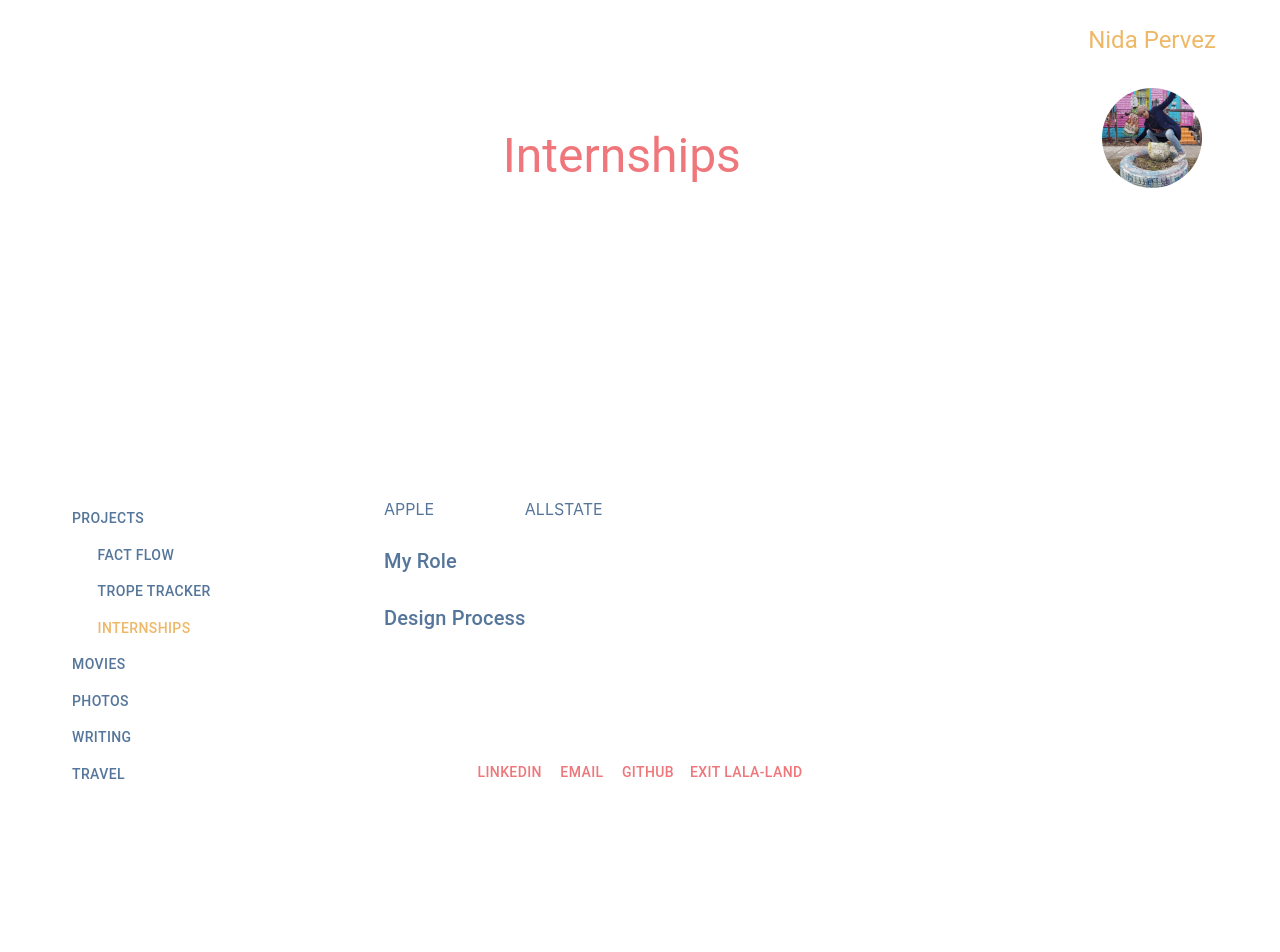
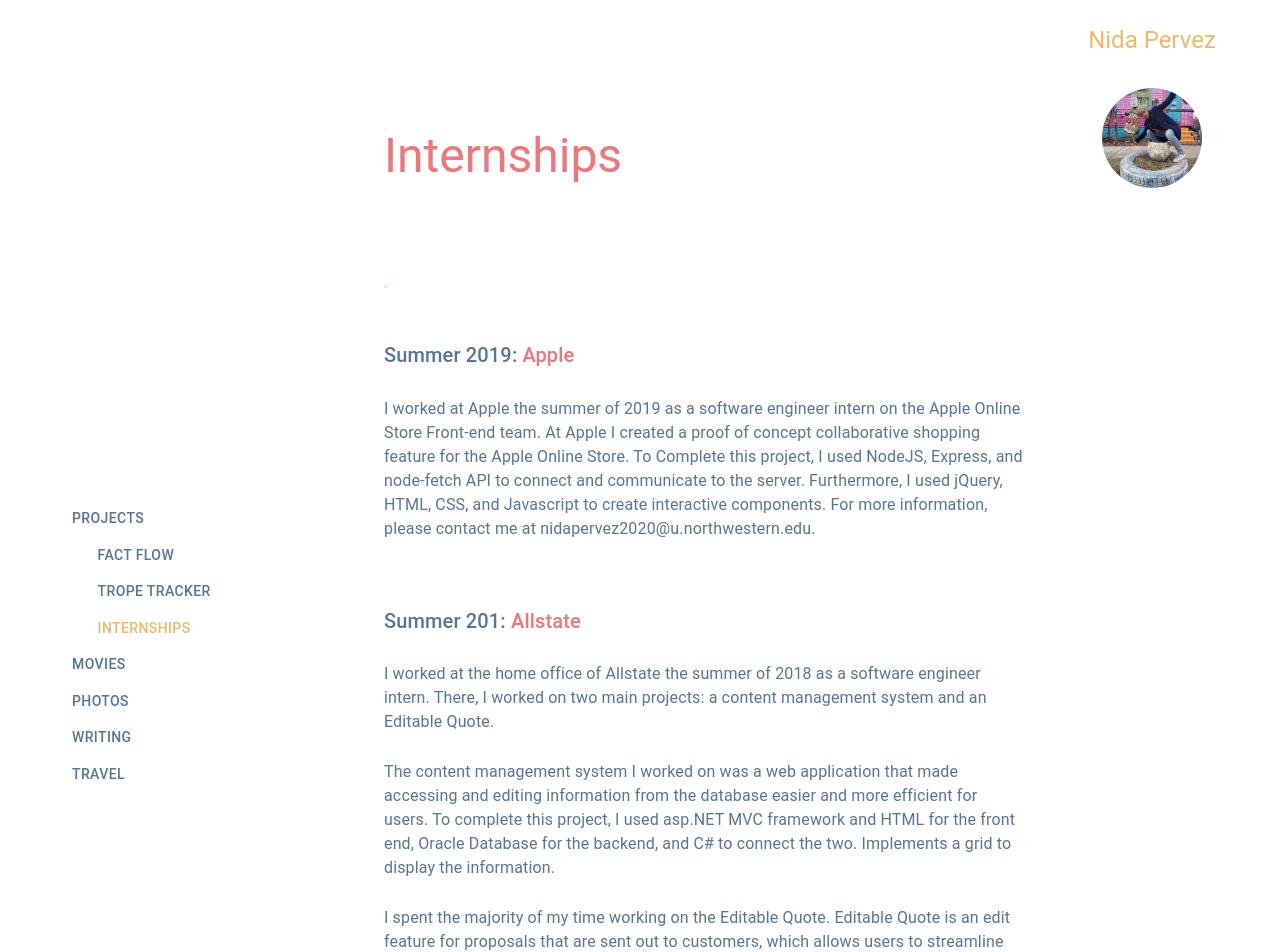
Before and after one commit to pervezn/nidap, a React (Create React App) app: page /projects/internships in a window 1280 px wide. Shown: the top 952 px of the page. Before the commit the page ends 800 px from the top, so only its background shows below. Built offline with nearby package versions, Linux system fonts and the light colour scheme.

Commit message:
internships page

```diff
--- a/src/Internships.js
+++ b/src/Internships.js
@@ -45,11 +45,12 @@ paper2: {
 
   },
  paper3: {
-   height:"40vh",
+   height:"20vh",
    width: "50vw",
   //  border: "1px solid #55769A",
    flexDirection: "row",
    display: "flex",
+  //  backgroundColor: "green",
 
  },
   paper4: {
@@ -73,9 +74,10 @@ paper2: {
    display:"inline-block",
    textAlign: "left",
    color: "#55769A",
+   backgroundColor: "red",
  },
   paper8: {
-     width: "60vw",
+    //  width: "100%",
      textAlign: "left",
      marginTop: "4vw",
      marginLeft: "10vw",
@@ -122,29 +124,33 @@ const Internships = ()  => {
                </Grid>
               <Grid item style={{marginLeft: "20vw"}}>
                 <Paper elevation={0} className={classes.paper2}>
-                  <Paper elevation={0} className={classes.paper7} style={{width: "30vw"}}>
-                  <Paper elevation={0} className={classes.paper3}>
-                    <Paper elevation={0} className={classes.paper4} style={{width: "15vw",textAlign:"center"}}>
-                        {/* <img src={"../Pictures/knightLab.jpg"} style={{height:"100%",  alignContent:"right"}}/> */}
+                  <Paper elevation={0} className={classes.paper7} style={{width: "40vw"}}>
+                    <Paper elevation={0} className={classes.paper3}>
+                      {/* <Paper elevation={0} className={classes.paper4} style={{width: "15vw",textAlign:"center"}}>
+                          <img src={"../Pictures/knightLab.jpg"} style={{height:"100%",  alignContent:"right"}}/>
+                      </Paper> */}
+                      <Paper elevation={0} className={classes.paper4} style={{width: "35vw"}}>
+                          <Typography variant="h3" style={{marginTop: "0px", paddingTop: "0px", color: "#EF767A"}}>Internships</Typography>
+                      </Paper>
+
                     </Paper>
-                    <Paper elevation={0} className={classes.paper4} style={{width: "35vw"}}>
-                        <Typography variant="h3" style={{marginTop: "0px", paddingTop: "0px", color: "#EF767A"}}>Internships</Typography>
-                    </Paper>
-
-                    <Paper elevation={0} className={classes.paper8}></Paper>
-                  </Paper>
                   </Paper >
                   <Paper elevation={0} className={classes.paper8}>
+                    <Typography variant="h6" style={{marginTop: "2vw"}}>Summer 2019: <Link style={{color: "#EF767A", textDecoration: "none"}}>Apple</Link></Typography>
+                    <Typography variant="body1" style={{marginTop: "2vw"}}>
+                      I worked at Apple the summer of 2019 as a software engineer intern on the Apple Online Store Front-end team. At Apple I created a proof of concept collaborative shopping feature for the Apple Online Store. To Complete this project, I used NodeJS, Express, and node-fetch API to connect and communicate to the server. Furthermore, I used jQuery, HTML, CSS, and Javascript to create interactive components. For more information, please contact me at nidapervez2020@u.northwestern.edu.
+                    </Typography>
 
-                  <Paper elevation={0} className={classes.paper7} style={{width: "11vw", }}>
-                        APPLE
-
-                    </Paper>
-                    <Paper elevation={0} className={classes.paper7} style={{width: "30vw"}}>
-                        ALLSTATE
-                    </Paper >
-                      <Typography variant="h6" style={{marginTop: "2vw"}}> My Role</Typography>
-                      <Typography variant="h6" style={{marginTop: "2vw"}}> Design Process</Typography>
+                    <Typography variant="h6" style={{marginTop: "5vw"}}>Summer 201:  <Link style={{color: "#EF767A", textDecoration: "none"}}>Allstate</Link></Typography>
+                    <Typography variant="body1" style={{marginTop: "2vw"}}>
+                        I worked at the home office of Allstate the summer of 2018 as a software engineer intern. There, I worked on two main projects: a content management system and an Editable Quote.
+                    </Typography>
+                    <Typography variant="body1" style={{marginTop: "2vw"}}>
+                        The content management system I worked on was a web application that made accessing and editing information from the database easier and more efficient for users. To complete this project, I used asp.NET MVC framework and HTML for the front end, Oracle Database for the backend, and C# to connect the two. Implements a grid to display the information.
+                    </Typography>
+                    <Typography variant="body1" style={{marginTop: "2vw"}}>
+                        I spent the majority of my time working on the Editable Quote. Editable Quote is an edit feature for proposals that are sent out to customers, which allows users to streamline the quote process by seeing their quotes update in real time as different options are selected. By allowing users to edit their own quotes, they would bypass the ping pong communication that happens between insurance agents. This adaptation projected to increase bind rates by 20%. To complete this project, I used C#, JavaScript, Html, and CSS to implement the front end, and an XML file to read and write to the backend.
+                    </Typography>
                   </Paper>
                 </Paper>
               </Grid>
```
